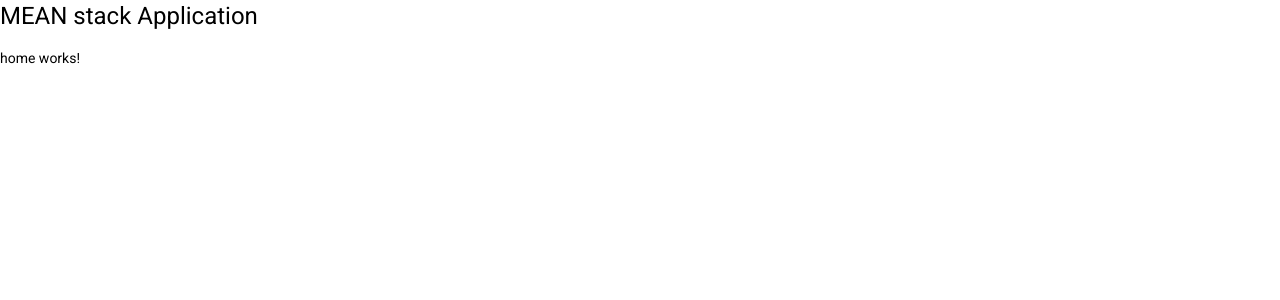
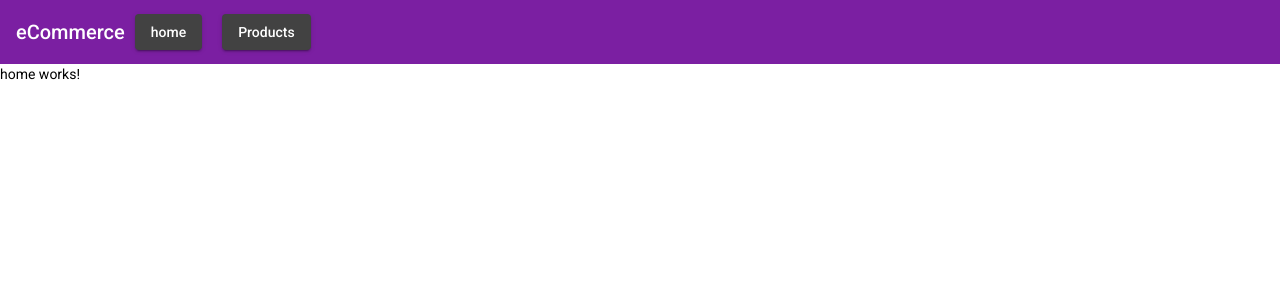
Before and after one commit to emergentIOT/e-commerce, an Angular app in the folder ecommerce-app/: page / in a window 1280 px wide. Shown: the top 300 px of the page. Built offline with nearby package versions, Linux system fonts and the light colour scheme.

Commit message:
Updating toolbar

```diff
--- a/ecommerce-app/src/app/app.component.html
+++ b/ecommerce-app/src/app/app.component.html
@@ -1,3 +1,13 @@
-<h1>MEAN stack Application</h1>
+<header>
+    <mat-toolbar color="primary">
+        <mat-toolbar-row>
+            <span>eCommerce</span>
+            <a mat-raised-button routerLink="/">home</a>
+            <a mat-raised-button routerLink="/products">Products</a>
+        </mat-toolbar-row>
+
+    </mat-toolbar>
+</header>
+
 
 <router-outlet></router-outlet>
--- a/ecommerce-app/src/app/app.component.scss
+++ b/ecommerce-app/src/app/app.component.scss
@@ -0,0 +1,3 @@
+a {
+    margin: 10px;
+}
```
